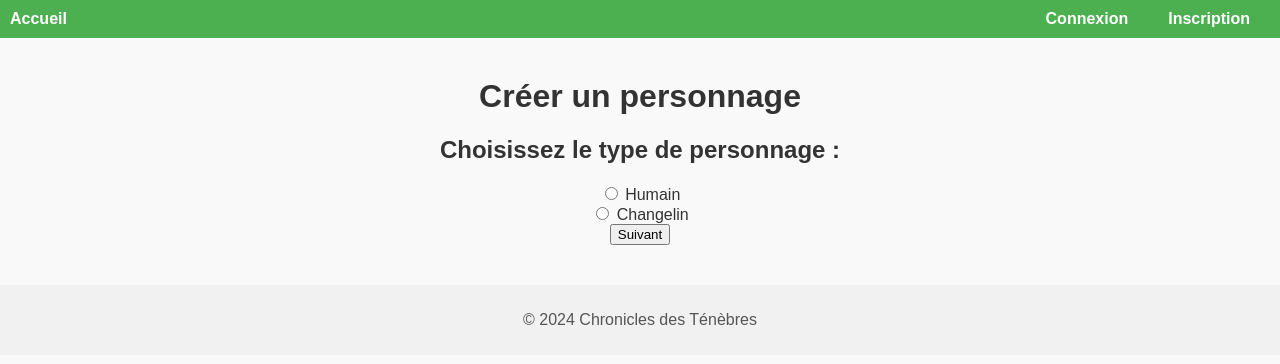
After one commit to electroRaccoon/chroniclesProject, a Django app: page /creer/ in a window 1280 px wide. The commit adds this page. Shown: the top 364 px of the page. Run offline with Django 5.2, Linux system fonts and the light colour scheme.

Commit message:
creation de personnage humain et changelin et page de présentation de perso

```diff
--- /dev/null
+++ b/base/forms.py
@@ -0,0 +1,23 @@
+from django import forms
+from .models import PersonnageHumain, PersonnageChangelin
+
+class PersonnageBaseForm(forms.ModelForm):
+    class Meta:
+        fields = ['nom', 'chronique', 'intelligence', 'astuce', 'resolution', 'force', 'dexterite', 'vigueur', 'presence', 'manipulation', 'calme', 'informatique', 'artisanat', 'combat', 'conduite', 'erudition', 'investigation', 'medecine', 'occulte', 'politique', 'science', 'armes_a_feu', 'armes_blanches', 'athletisme', 'discretion', 'larcin', 'pilotage', 'survie', 'animaux', 'empathie', 'expression', 'intimidation', 'persuasion', 'relationnel', 'sagesse_de_la_rue', 'subterfuge']
+
+class PersonnageHumainForm(PersonnageBaseForm):
+    class Meta(PersonnageBaseForm.Meta):
+        model = PersonnageHumain
+        fields = PersonnageBaseForm.Meta.fields + ['vice', 'vertu']
+
+class PersonnageChangelinForm(PersonnageBaseForm):
+    class Meta(PersonnageBaseForm.Meta):
+        model = PersonnageChangelin
+        fields = PersonnageBaseForm.Meta.fields + ['aiguille', 'fil']
+
+class ChoixPersonnageForm(forms.Form):
+    TYPE_CHOICES = [
+        ('humain', 'Humain'),
+        ('changelin', 'Changelin'),
+    ]
+    type_personnage = forms.ChoiceField(choices=TYPE_CHOICES, widget=forms.RadioSelect)
--- a/base/templates/base/base.html
+++ b/base/templates/base/base.html
@@ -18,6 +18,9 @@
             {% if user.is_authenticated %}
                 <!-- Affichage si l'utilisateur est connecté -->
                 <li>Bonjour, {{ user.username }}</li>
+
+                <!-- Les liens principaux -->
+                <li><a href="{% url 'creer_personnage' %}">Créer un personnage</a></li>
 
                 <!-- Formulaire POST pour la déconnexion -->
                 <li>
--- /dev/null
+++ b/base/templates/base/creer_personnage.html
@@ -0,0 +1,18 @@
+{% extends 'base/base.html' %}
+{% block title %}Création de personnage{% endblock %}
+{% block content %}
+<h1>Créer un personnage</h1>
+<form method="post">
+    {% csrf_token %}
+    {% if form.type_personnage %}
+        <h2>Choisissez le type de personnage :</h2>
+        {{ form.type_personnage }}
+        <button type="submit">Suivant</button>
+    {% else %}
+        <h2>Créer un personnage {{ type|title }}</h2>
+        <input type="hidden" name="type_personnage" value="{{ type }}">
+        {{ form.as_p }}
+        <button type="submit">Créer le personnage</button>
+    {% endif %}
+</form>
+{% endblock %}
--- a/base/urls.py
+++ b/base/urls.py
@@ -1,7 +1,10 @@
 from django.urls import path
 from . import views
+from .views import CreerPersonnageView
 
 urlpatterns = [
     path('', views.welcome_view, name='welcome'),  # Page d'accueil
     path('signup/', views.signup_view, name='signup'),  # Page d'inscription
+    path('creer/', CreerPersonnageView.as_view(), name='creer_personnage'),
+    path('personnage/<int:pk>/', views.detail_personnage, name='detail_personnage'),
 ]
--- a/base/views.py
+++ b/base/views.py
@@ -1,6 +1,10 @@
-from django.shortcuts import render, redirect
+from django.shortcuts import render, redirect, get_object_or_404
 from django.contrib.auth.forms import UserCreationForm
 from django.contrib.auth import login
+from django.views import View
+from .forms import ChoixPersonnageForm, PersonnageHumainForm, PersonnageChangelinForm
+from .models import PersonnageHumain, PersonnageChangelin
+from django.http import Http404
 
 # Vue pour la page d'accueil
 def welcome_view(request):
@@ -18,3 +22,45 @@ def signup_view(request):
         form = UserCreationForm()  # Afficher un formulaire vide
 
     return render(request, 'base/signup.html', {'form': form})
+
+class CreerPersonnageView(View):
+    def get(self, request):
+        form = ChoixPersonnageForm()
+        return render(request, 'base/creer_personnage.html', {'form': form})
+
+    def post(self, request):
+        type_personnage = request.POST.get('type_personnage')
+
+        if not type_personnage:
+            choix_form = ChoixPersonnageForm(request.POST)
+            if choix_form.is_valid():
+                type_personnage = choix_form.cleaned_data['type_personnage']
+                if type_personnage == 'humain':
+                    form = PersonnageHumainForm()
+                else:
+                    form = PersonnageChangelinForm()
+                return render(request, 'base/creer_personnage.html', {'form': form, 'type': type_personnage})
+            else:
+                return render(request, 'base/creer_personnage.html', {'form': choix_form})
+        else:
+            if type_personnage == 'humain':
+                form = PersonnageHumainForm(request.POST)
+            else:
+                form = PersonnageChangelinForm(request.POST)
+
+            if form.is_valid():
+                personnage = form.save()
+                return redirect('detail_personnage', pk=personnage.pk)
+
+            return render(request, 'base/creer_personnage.html', {'form': form, 'type': type_personnage})
+
+def detail_personnage(request, pk):
+    try:
+        personnage = PersonnageHumain.objects.get(pk=pk)
+    except PersonnageHumain.DoesNotExist:
+        try:
+            personnage = PersonnageChangelin.objects.get(pk=pk)
+        except PersonnageChangelin.DoesNotExist:
+            raise Http404("Personnage non trouvé")
+
+    return render(request, 'base/detail_personnage.html', {'personnage': personnage})
--- a/chronicles_project/settings.py
+++ b/chronicles_project/settings.py
@@ -55,7 +55,7 @@ ROOT_URLCONF = 'chronicles_project.urls'
 TEMPLATES = [
     {
         'BACKEND': 'django.template.backends.django.DjangoTemplates',
-        'DIRS': [os.path.join(BASE_DIR, 'base/templates')],   # Your templates directory
+        'DIRS': [os.path.join(BASE_DIR, 'base', 'templates')],   # Your templates directory
         'APP_DIRS': True,
         'OPTIONS': {
             'context_processors': [
--- a/chronicles_project/urls.py
+++ b/chronicles_project/urls.py
@@ -20,6 +20,6 @@ from base import views  # Import the view
 
 urlpatterns = [
     path('admin/', admin.site.urls),
+    path('accounts/', include('django.contrib.auth.urls')),  # Add this line for authentication URLs
     path('', include('base.urls')),  # Include your base app's URLs (including the welcome page)
-    path('accounts/', include('django.contrib.auth.urls')),  # Add this line for authentication URLs
 ]
```
Also changed, not shown: base/templates/base/detail_personnage.html (added, +42 -0 lines), db.sqlite3.
